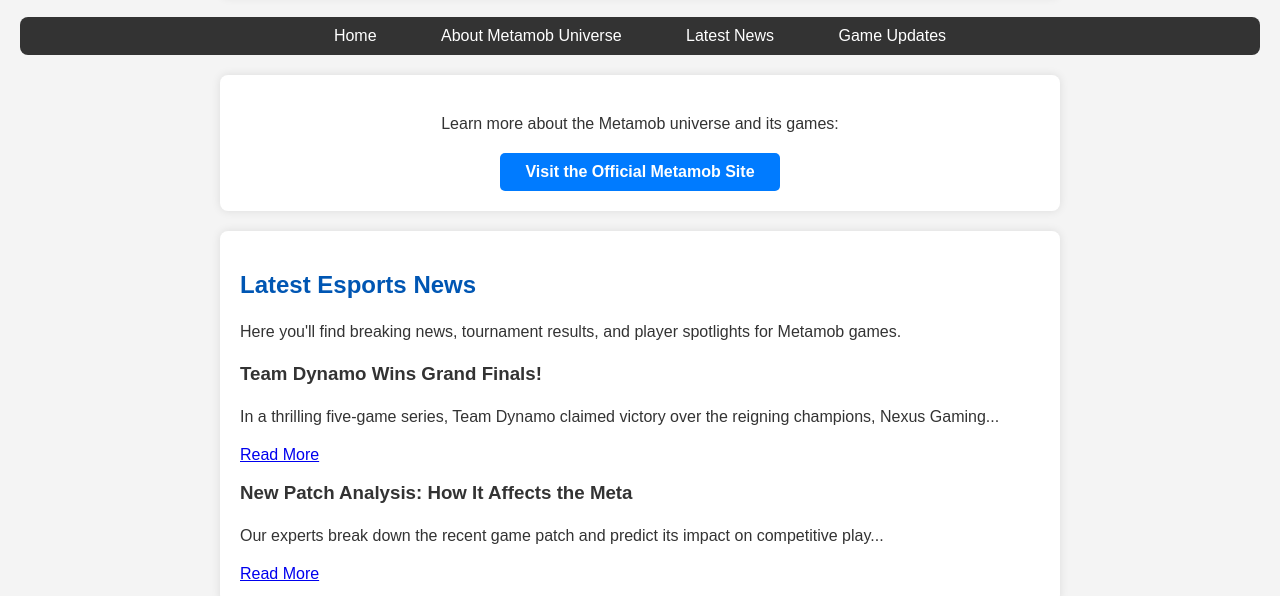
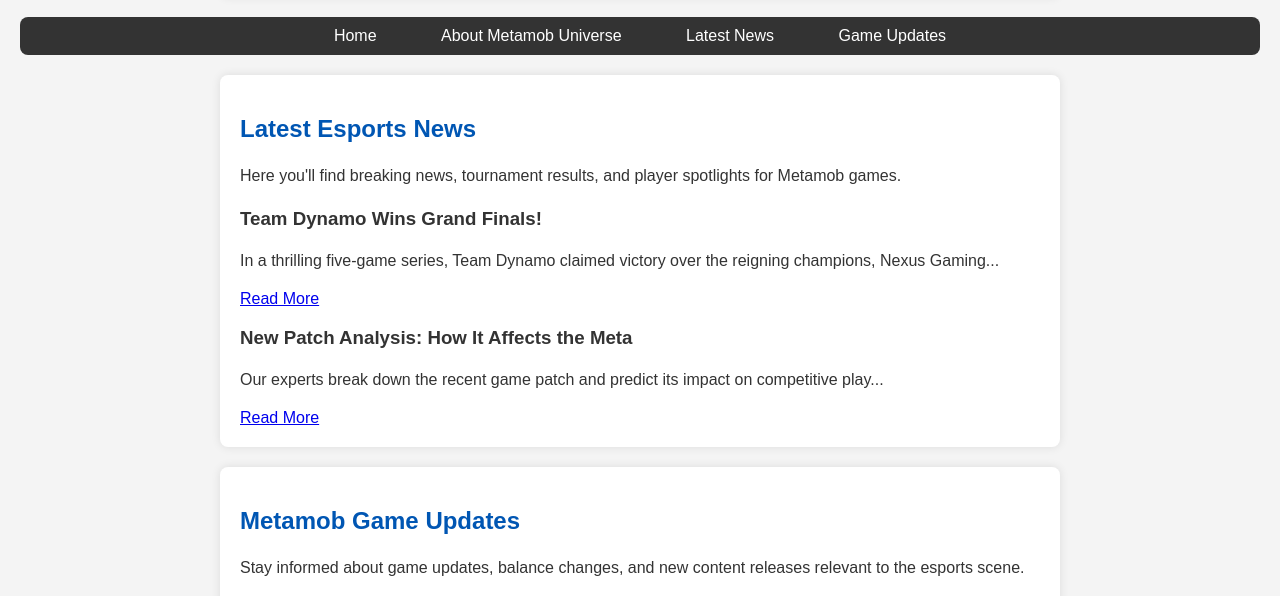
Before and after one commit to 25nyak/metama.online, a plain HTML site: page index.html in a window 1280 px wide. Shown: the part 184-780 px from the top of the page. Drawn offline with Linux system fonts and the light colour scheme.

Commit message:
Update index.html

```diff
--- a/index.html
+++ b/index.html
@@ -47,23 +47,6 @@
         nav a:hover {
             background-color: #575757;
         }
-        .metamob-link {
-            text-align: center;
-            margin-bottom: 20px;
-        }
-        .metamob-link a {
-            display: inline-block;
-            padding: 10px 25px;
-            background-color: #007bff;
-            color: white;
-            text-decoration: none;
-            border-radius: 5px;
-            font-weight: bold;
-            transition: background-color 0.3s ease;
-        }
-        .metamob-link a:hover {
-            background-color: #0056b3;
-        }
     </style>
 </head>
 <body>
@@ -79,10 +62,6 @@
         <a href="#game-updates">Game Updates</a>
     </nav>
 
-    <div class="container metamob-link">
-        <p>Learn more about the Metamob universe and its games:</p>
-        <a href="https://www.youware.com/project/kxdqxg1nse" target="_blank" rel="noopener noreferrer">Visit the Official Metamob Site</a>
-    </div>
     <div class="container" id="latest-news">
         <h2>Latest Esports News</h2>
         <p>Here you'll find breaking news, tournament results, and player spotlights for Metamob games.</p>
@@ -109,4 +88,4 @@
     </div>
 
 </body>
-                </html>
+</html>
```
